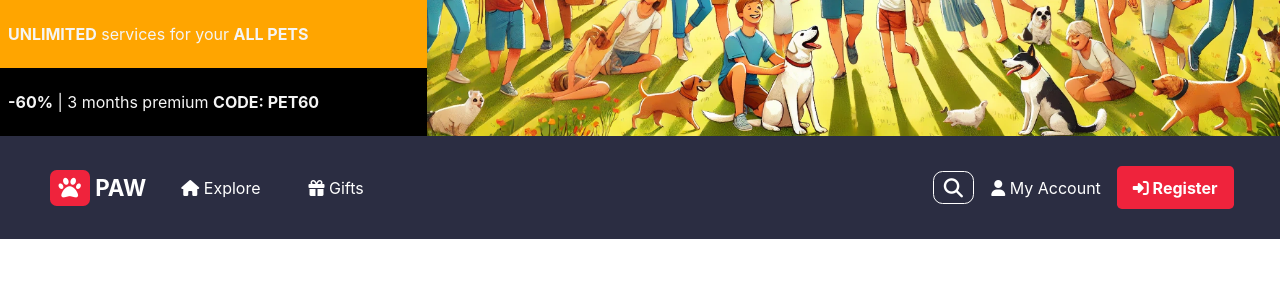
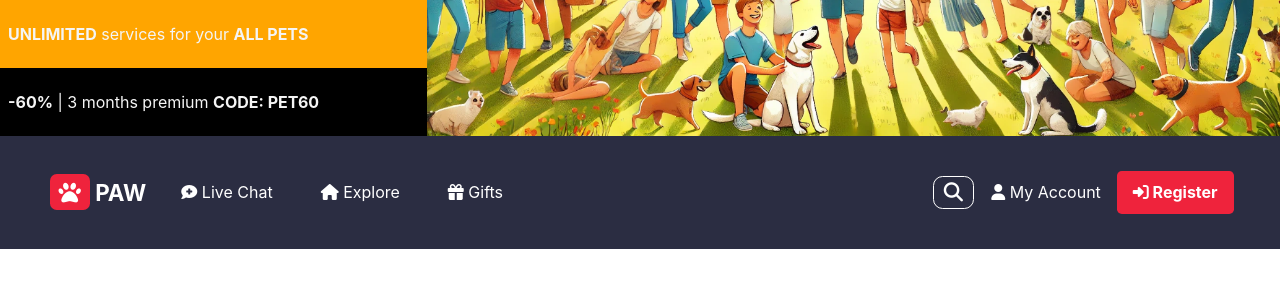
Before and after one commit to danielvoicu136/web_paw_network, a React (Create React App) app in the folder paw_network/: page / in a window 1280 px wide. Shown: the top 300 px of the page. Built offline with nearby package versions, Linux system fonts and the light colour scheme.

Commit message:
update navbar

```diff
--- a/paw_network/src/frontend/components/layout/MainNavigation.js
+++ b/paw_network/src/frontend/components/layout/MainNavigation.js
@@ -8,13 +8,14 @@ function MainNavigation() {
             <nav className={classes.navbar}>
                 <div className={classes.navbarLeft}>
                     <a href="#" className={classes.logo}><span className={classes.logoIcon}><i className="fa-solid fa-paw"></i></span> PAW</a>
-
+                    <a href="#" className={classes.dropbtn}><i class="fa-solid fa-comment-medical"></i> Live Chat</a>
                     <div className={classes.dropdown}>
                         <a href="#" className={classes.dropbtn}><i className="fas fa-home"></i> Explore</a>
                         <div className={classes.dropdownContent}>
                             <Link to='/'>Index</Link>
                             <Link to='/home'>Home</Link>
                             <Link to='/services'>Services</Link>
+                            <Link to='/services'>Live Chat</Link>
                         </div>
                     </div>
 
--- a/paw_network/src/frontend/components/layout/MainNavigation.module.css
+++ b/paw_network/src/frontend/components/layout/MainNavigation.module.css
@@ -77,7 +77,7 @@
     box-shadow: 0 0.5em 1em 0 rgba(0,0,0,0.2);
     z-index: 1;
     border-radius: 5px;
-    top: 160%; /* Aligns below the dropdown button */
+    top: 130%; /* Aligns below the dropdown button */
     left: 0;
 }
 
```
